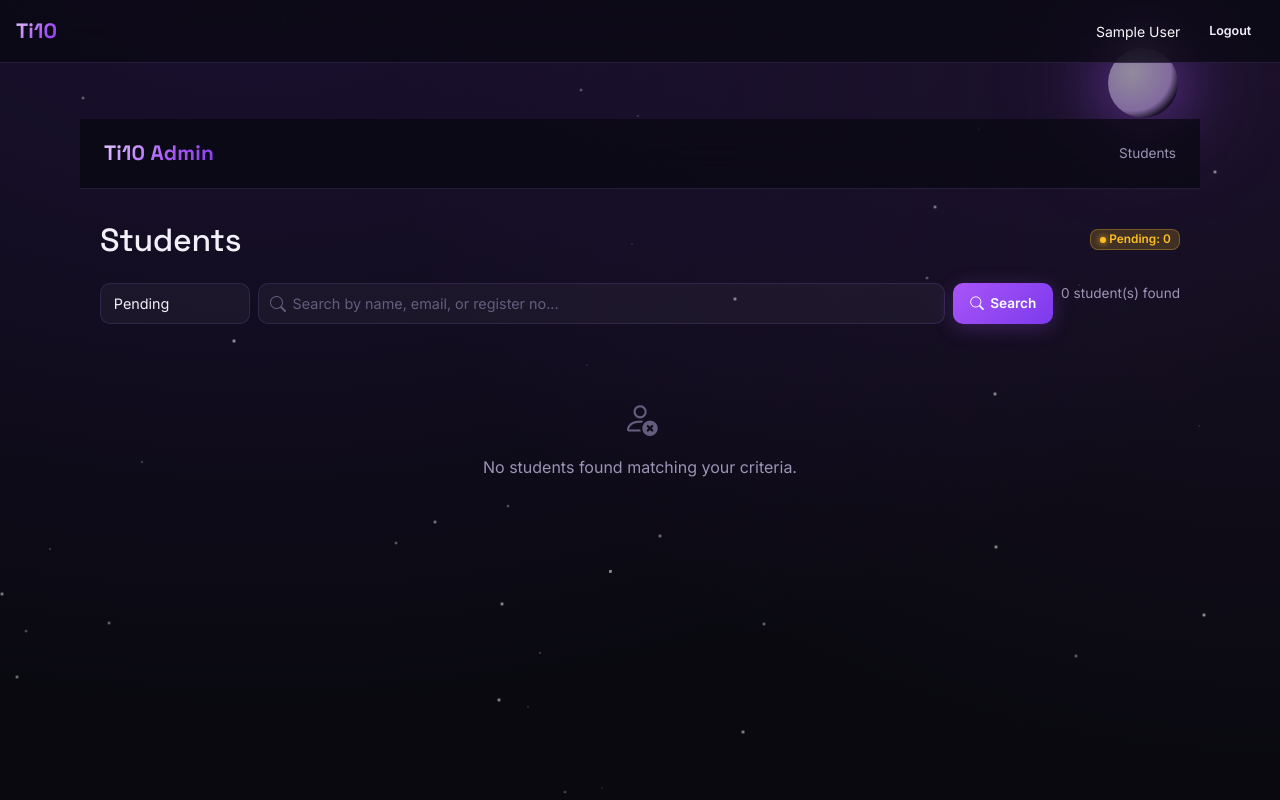
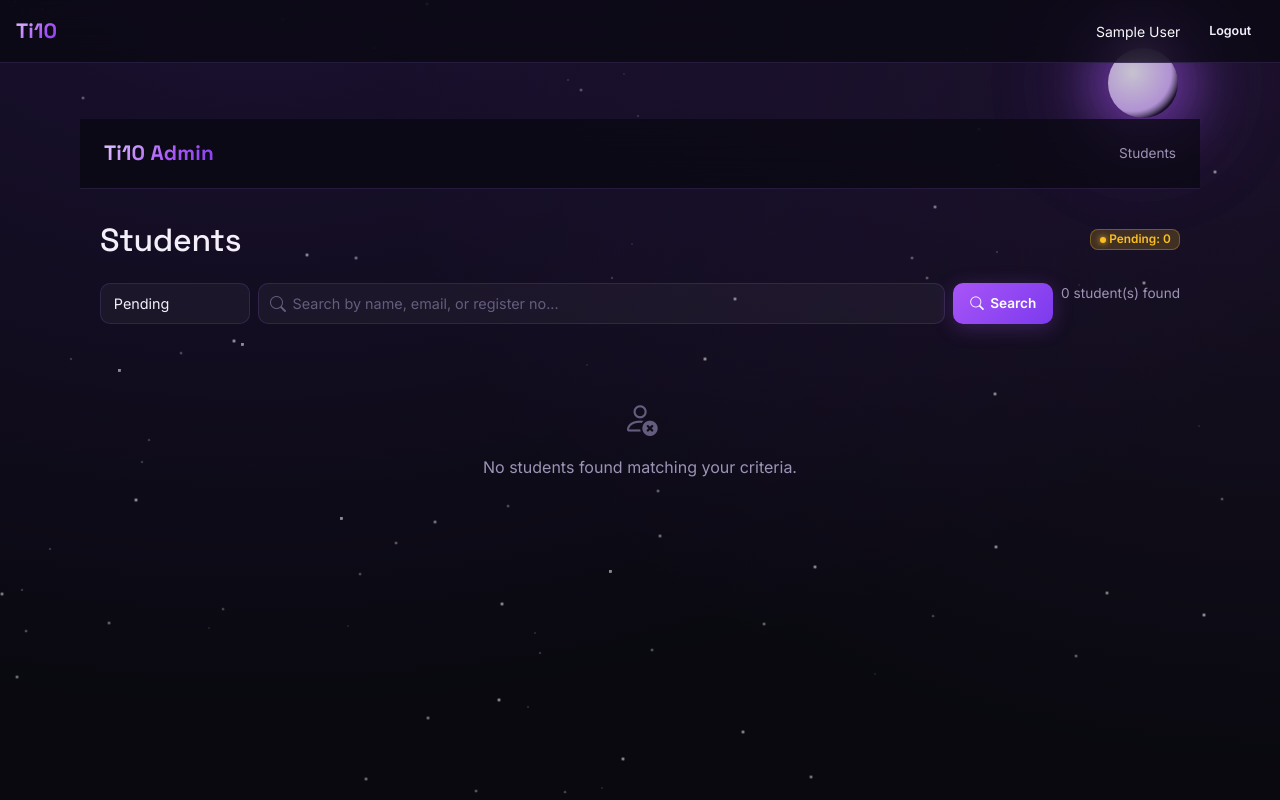
Before and after one commit to DivakarVishnu/Ti10-coding-test-platform, a Flask app: page /admin/students in a window 1280 px wide. Run offline with Flask 3, Linux system fonts and the light colour scheme; the visitor is signed in with stand-in values (Sample User, id 1).

Commit message:
Add student edit/deactivate/reactivate, search, and fix hidden background

```diff
--- a/static/css/style.css
+++ b/static/css/style.css
@@ -518,7 +518,7 @@ pre {
 .site-bg-scene {
   position: fixed;
   inset: 0;
-  z-index: -1;
+  z-index: 0;
   overflow: hidden;
   pointer-events: none;
 }
--- a/templates/admin_students.html
+++ b/templates/admin_students.html
@@ -44,7 +44,7 @@ h1,h2,h3,h4,h5,h6 { font-family: var(--font-display); letter-spacing: -0.01em; m
 code, pre { font-family: var(--font-mono); }
 ::selection { background: var(--accent-soft); }
 
-.site-bg-scene { position: fixed; inset: 0; z-index: -1; overflow: hidden; pointer-events: none; }
+.site-bg-scene { position: fixed; inset: 0; z-index: 0; overflow: hidden; pointer-events: none; }
 .site-moon {
   position: absolute; top: 6%; right: 8%; width: 70px; height: 70px; border-radius: 50%;
   background: radial-gradient(circle at 35% 35%, #f3f0fa, #d8b4fe 60%, transparent 75%);
```
